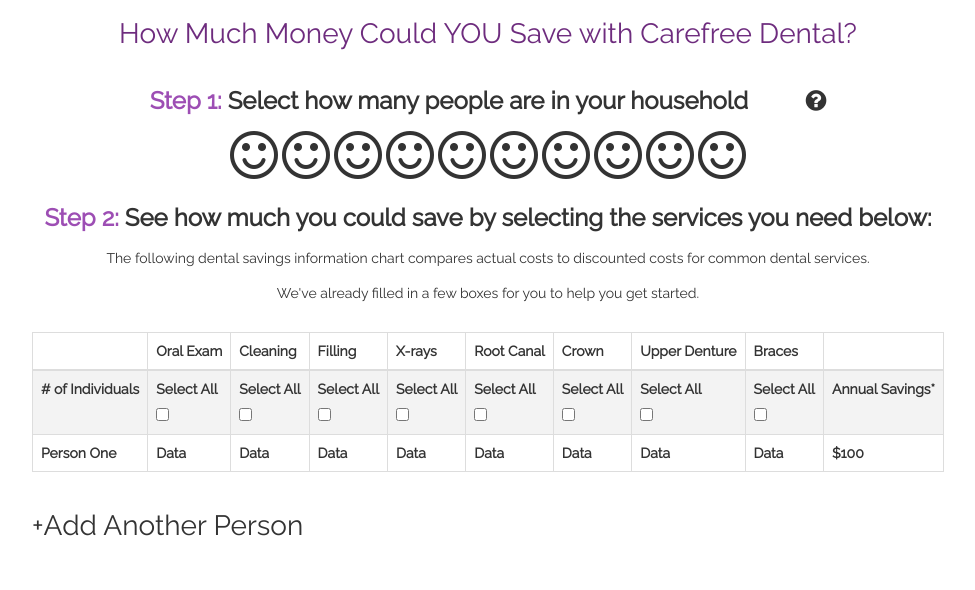
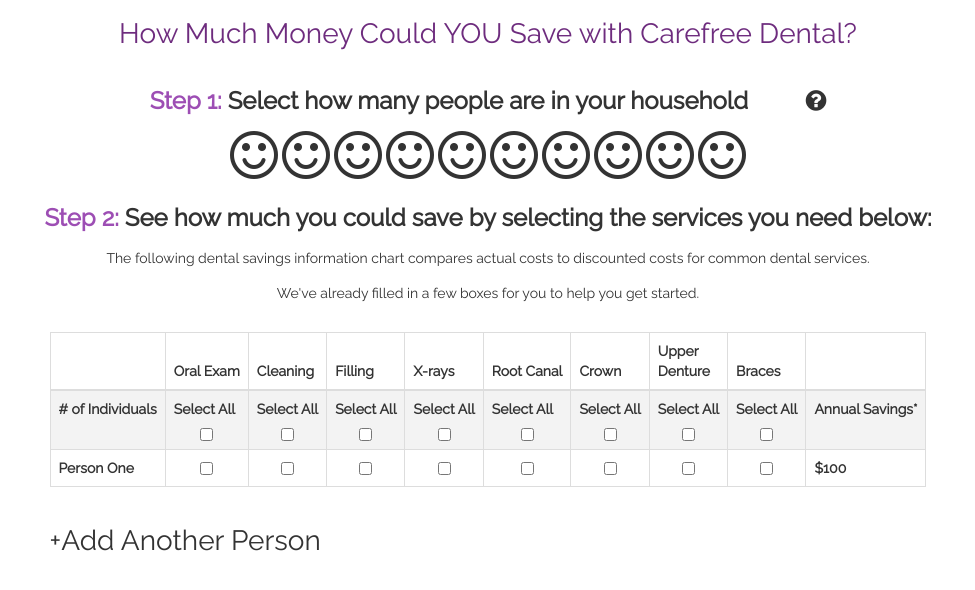
Before and after one commit to scottmc526/bkmedia, a plain HTML site: page public/index.html in a window 1280 px wide. Both pictures are taken after a click on the icon 406 px from the left and 154 px from the top of the page. Shown: the whole page, without its empty margins (152-1127 px from the left). Drawn offline with nearby package versions, Linux system fonts and the light colour scheme; some packages are replaced by stand-ins of ours.

Commit message:
table formatting

```diff
--- a/public/css/main.css
+++ b/public/css/main.css
@@ -41,6 +41,10 @@
 .infoRow {
   background-color: #f3f3f3;
 }
+td div {
+  display: flex;
+  justify-content: center;
+}
 /*
 th {
   transform: rotate(-90deg);
--- a/public/partials/index.html
+++ b/public/partials/index.html
@@ -27,7 +27,7 @@
             <th>X-rays</th>
             <th>Root Canal</th>
             <th>Crown</th>
-            <th>Upper Denture</th>
+            <th>Upper <br> Denture</th>
             <th>Braces</th>
             <th></th>
           </tr>
@@ -38,55 +38,72 @@
             <td>
               <label>Select All</label>
               <br>
+              <div>
                 <input type="checkbox">
+              </div>
             </td>
             <td>
               <label>Select All</label>
               <br>
+              <div>
                 <input type="checkbox">
+              </div>
             </td>
             <td>
               <label>Select All</label>
               <br>
+              <div>
                 <input type="checkbox">
+              </div>
             </td>
             <td>
               <label>Select All</label>
               <br>
+              <div>
                 <input type="checkbox">
+              </div>
             </td>
             <td>
               <label>Select All</label>
               <br>
+              <div>
                 <input type="checkbox">
+              </div>
             </td>
             <td>
               <label>Select All</label>
               <br>
+              <div>
                 <input type="checkbox">
+              </div>
             </td>
             <td>
               <label>Select All</label>
               <br>
+              <div>
                 <input type="checkbox">
+              </div>
             </td>
             <td>
               <label>Select All</label>
               <br>
+              <div>
                 <input type="checkbox">
+              </div>
             </td>
+
             <td>Annual Savings*</td>
           </tr>
           <tr ng-repeat='members in familyArray'>
             <th scope='row'>Person {{numberArray[$index + 1]}}</th>
-            <td>Data</td>
-            <td>Data</td>
-            <td>Data</td>
-            <td>Data</td>
-            <td>Data</td>
-            <td>Data</td>
-            <td>Data</td>
-            <td>Data</td>
+            <td><div><input type="checkbox"></div></td>
+            <td><div><input type="checkbox"></div></td>
+            <td><div><input type="checkbox"></div></td>
+            <td><div><input type="checkbox"></div></td>
+            <td><div><input type="checkbox"></div></td>
+            <td><div><input type="checkbox"></div></td>
+            <td><div><input type="checkbox"></div></td>
+            <td><div><input type="checkbox"></div></td>
             <td>$100</td>
           </tr>
         </tbody>
```
Lines whose indentation alone changed are shown as unchanged.
